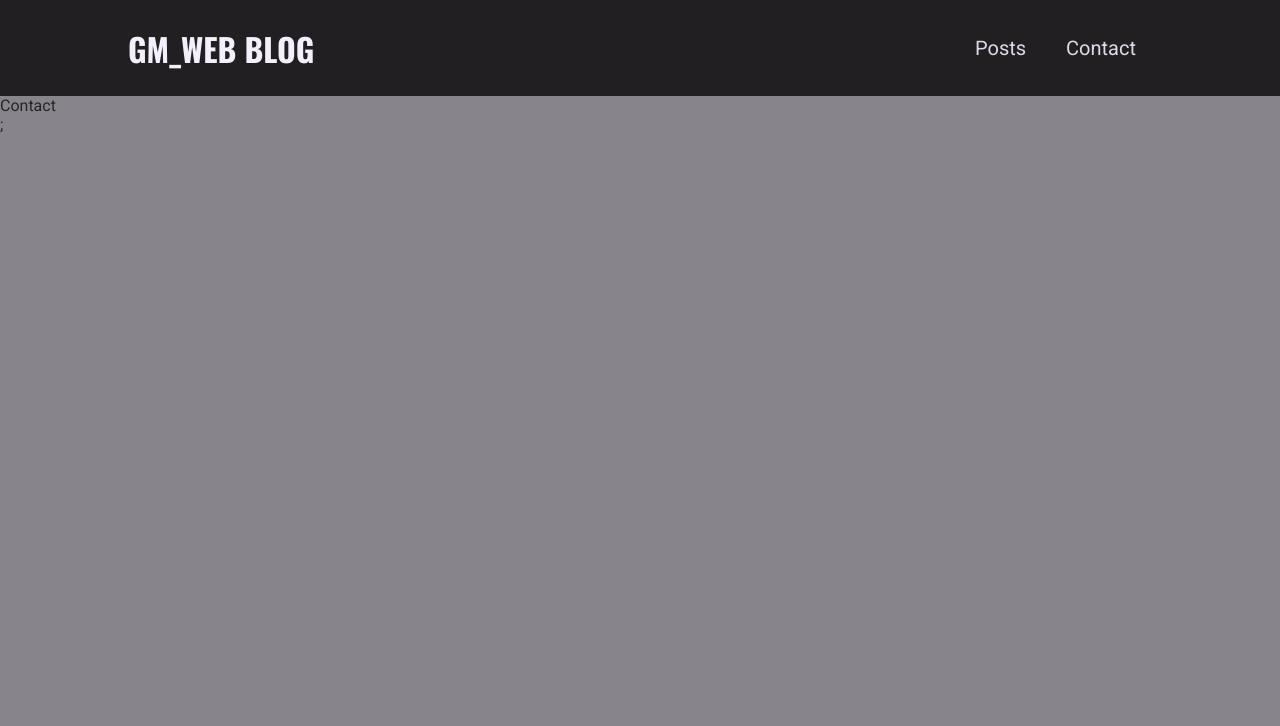
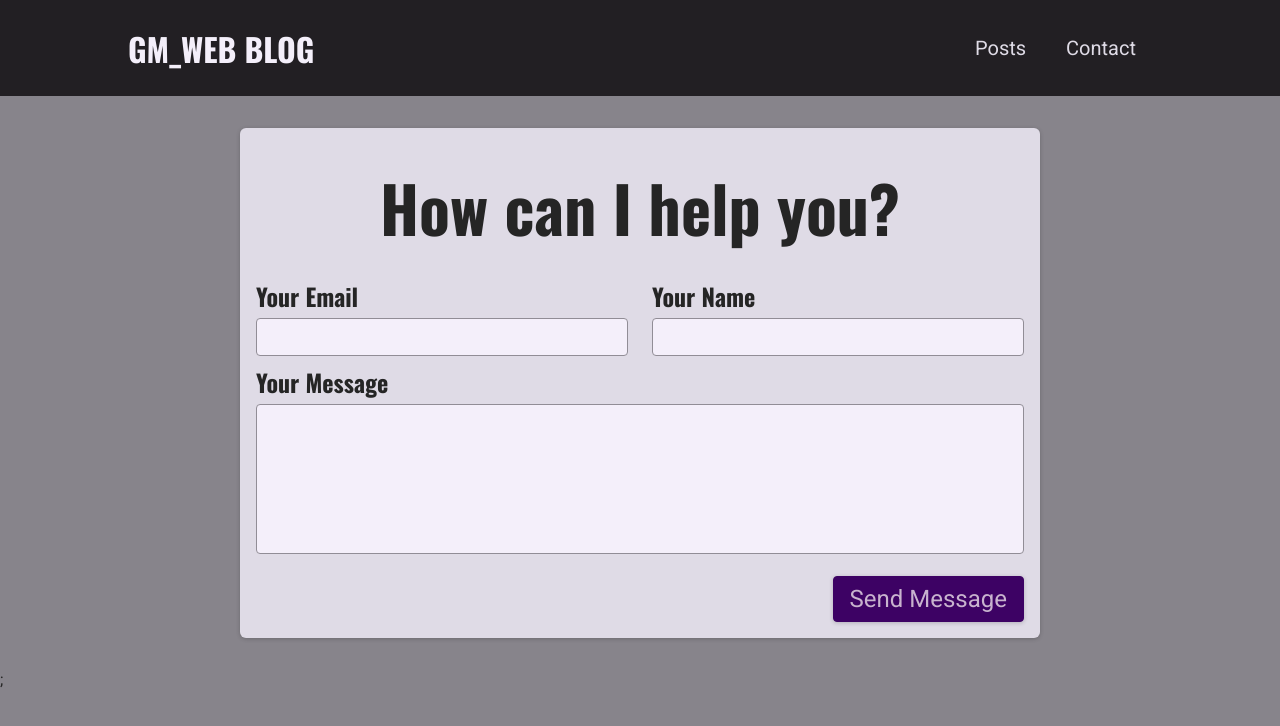
Before and after one commit to NMY0d4/My-blog-in-NextJS, a Next.js app: page /contact in a window 1280 px wide. Shown: the top 726 px of the page. Built offline with nearby package versions, Linux system fonts and the light colour scheme.

Commit message:
add form with style

```diff
--- a/components/contact/contact-form.js
+++ b/components/contact/contact-form.js
@@ -0,0 +1,34 @@
+import styles from './contact-form.module.scss';
+
+export default function ContactForm() {
+  return (
+    <section className={styles.contact}>
+      <h1>How can I help you?</h1>
+      <form className={styles.form}>
+        <div className={styles.controls}>
+
+          <div className={styles.topForm}>
+            <div className={styles.control}>
+              <label htmlFor='email'>Your Email</label>
+              <input type='email' id='email' required />
+            </div>
+
+            <div className={styles.control}>
+              <label htmlFor='name'>Your Name</label>
+              <input type='text' id='name' required />
+            </div>
+          </div>
+
+          <div className={styles.control}>
+            <label htmlFor='message'>Your Message</label>
+            <textarea id='message' rows='5' required></textarea>
+          </div>
+        </div>
+
+        <div className={styles.actions}>
+          <button>Send Message</button>
+        </div>
+      </form>
+    </section>
+  );
+}
--- a/components/contact/contact-form.module.scss
+++ b/components/contact/contact-form.module.scss
@@ -12,9 +12,22 @@
     margin: var(--size-4) 0;
     text-align: left;
   }
+  .form {
+    .controls {
+      display: flex;
+      column-gap: 1em;
+      flex-wrap: wrap;
+      flex-direction: column;
+      .topForm {
+        display: flex;
+        flex-wrap: nowrap;
+        gap: 1em;
       }
 
-.form {
+      .control {
+        flex: 1;
+        min-width: 10rem;
+
         label {
           display: block;
           font-family: 'Oswald', sans-serif;
@@ -32,7 +45,12 @@
           background-color: var(--color-grey-50);
           resize: none;
         }
+      }
+    }
 
+    .actions {
+      margin-top: var(--size-4);
+      text-align: right;
       button {
         font: inherit;
         cursor: pointer;
@@ -49,21 +67,7 @@
         border-color: var(--color-primary-500);
       }
     }
-
-.controls {
-  display: flex;
-  column-gap: 1rem;
-  flex-wrap: wrap;
   }
-
-.control {
-  flex: 1;
-  min-width: 10rem;
-}
-
-.actions {
-  margin-top: var(--size-4);
-  text-align: right;
 }
 
 @media (min-width: 768px) {
@@ -72,3 +76,10 @@
     text-align: center;
   }
 }
+
+@media (max-width: 600px) {
+  .topForm {
+    flex: wrap;
+    flex-direction: column;
+  }
+}
--- a/pages/contact/index.js
+++ b/pages/contact/index.js
@@ -1,7 +1,6 @@
-import React from 'react'
+import React from 'react';
+import ContactForm from '../../components/contact/contact-form';
 
 export default function ContactPage() {
-  return (
-    <div>Contact</div>
-  )
+  return <ContactForm />;
 }
```
Lines whose indentation alone changed are shown as unchanged.
